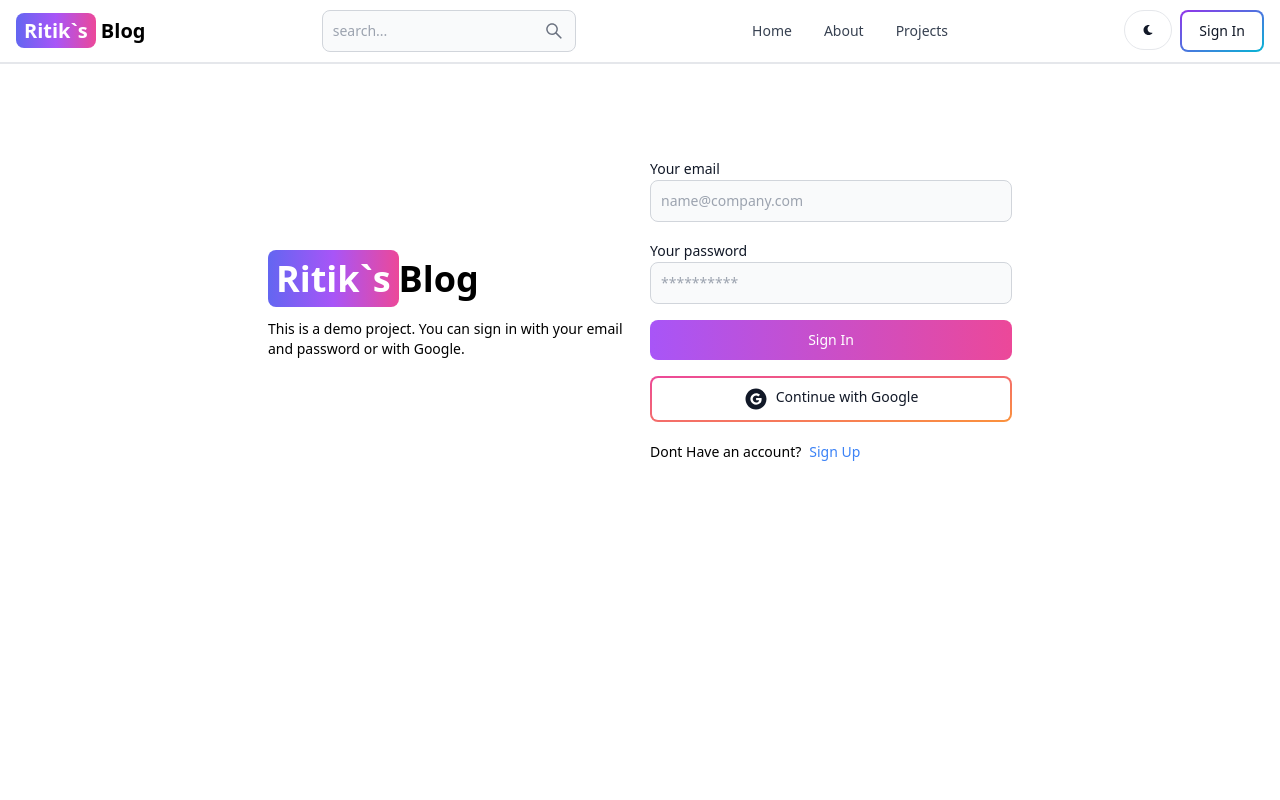
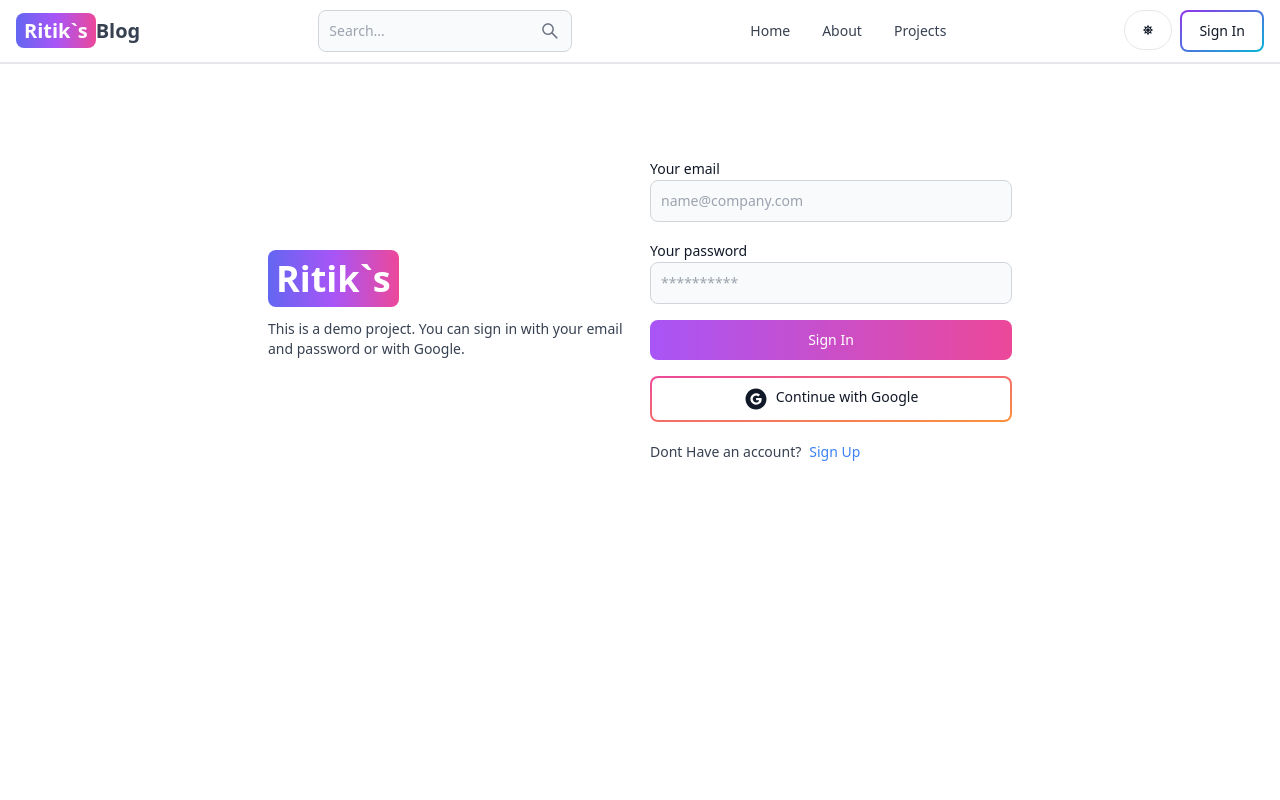
Before and after one commit to Ritikktrivedi999/MERN-Blog, a React (Vite) app in the folder client/: page /sign-in in a window 1280 px wide. Shown: the top 800 px of the page. Built offline with nearby package versions, Linux system fonts and the light colour scheme; no server answers.

Commit message:
dark and light mode implemented

```diff
--- a/client/src/Pages/Signin.jsx
+++ b/client/src/Pages/Signin.jsx
@@ -48,7 +48,7 @@ export default function SignIn() {
             <div className='flex p-3 max-w-3xl mx-auto flex-col md:flex-row md:items-center gap-5'>
                 {/* left */}
                 <div className='flex-1'>
-                    <Link to='/' className='font-bold dark:text-black text-4xl'>
+                    <Link to='/' className='font-bold dark:text-black text-4xl text-white'>
                         <span className='px-2 py-1 bg-gradient-to-r from-indigo-500 via-purple-500 to-pink-500 rounded-lg text-white'>
                             Ritik`s
                         </span>
--- a/client/src/components/Header.jsx
+++ b/client/src/components/Header.jsx
@@ -1,34 +1,115 @@
-import { Button, Navbar, TextInput } from 'flowbite-react'
-import { Link, useLocation } from 'react-router-dom'
-import { AiOutlineSearch } from 'react-icons/ai'
-import { FaMoon } from 'react-icons/fa'
+import { Avatar, Button, Dropdown, Navbar, TextInput } from 'flowbite-react';
+import { Link, useLocation, useNavigate } from 'react-router-dom';
+import { AiOutlineSearch } from 'react-icons/ai';
+import { FaMoon, FaSun } from 'react-icons/fa';
+import { useSelector, useDispatch } from 'react-redux';
+import { toggleTheme } from '../redux/theme/themeSlice';
+import { signoutSuccess } from '../redux/user/userSlice';
+import { useEffect, useState } from 'react';
 
 export default function Header() {
     const path = useLocation().pathname;
+    const location = useLocation();
+    const navigate = useNavigate();
+    const dispatch = useDispatch();
+    const { currentUser } = useSelector((state) => state.user);
+    const { theme } = useSelector((state) => state.theme);
+    const [searchTerm, setSearchTerm] = useState('');
+
+    useEffect(() => {
+        const urlParams = new URLSearchParams(location.search);
+        const searchTermFromUrl = urlParams.get('searchTerm');
+        if (searchTermFromUrl) {
+            setSearchTerm(searchTermFromUrl);
+        }
+    }, [location.search]);
+
+    const handleSignout = async () => {
+        try {
+            const res = await fetch('/api/user/signout', {
+                method: 'POST',
+            });
+            const data = await res.json();
+            if (!res.ok) {
+                console.log(data.message);
+            } else {
+                dispatch(signoutSuccess());
+            }
+        } catch (error) {
+            console.log(error.message);
+        }
+    };
+
+    const handleSubmit = (e) => {
+        e.preventDefault();
+        const urlParams = new URLSearchParams(location.search);
+        urlParams.set('searchTerm', searchTerm);
+        const searchQuery = urlParams.toString();
+        navigate(`/search?${searchQuery}`);
+    };
+
     return (
         <Navbar className='border-b-2'>
-            <Link to="/" className='self-crnter whitespace-nowrap text-sm sm:text-xl font-semibold dark:text-white'>
-                <span className='px-2 py-1 bg-gradient-to-r from-indigo-500 via-purple-500 to-pink-500 rounded-lg text-white'>Ritik`s</span> Blog
+            <Link
+                to='/'
+                className='self-center whitespace-nowrap text-sm sm:text-xl font-semibold dark:text-white'
+            >
+                <span className='px-2 py-1 bg-gradient-to-r from-indigo-500 via-purple-500 to-pink-500 rounded-lg text-white'>
+                    Ritik`s
+                </span>
+                Blog
             </Link>
-            <form>
+            <form onSubmit={handleSubmit}>
                 <TextInput
                     type='text'
-                    placeholder='search...'
+                    placeholder='Search...'
                     rightIcon={AiOutlineSearch}
                     className='hidden lg:inline'
+                    value={searchTerm}
+                    onChange={(e) => setSearchTerm(e.target.value)}
                 />
             </form>
-            <Button className='w-12 h-10 lg:hidden' color="gray" pill>
+            <Button className='w-12 h-10 lg:hidden' color='gray' pill>
                 <AiOutlineSearch />
             </Button>
             <div className='flex gap-2 md:order-2'>
-                <Button className='w-12 h-10 hidden sm:inline' color='gray' pill>
-                    <FaMoon />
+                <Button
+                    className='w-12 h-10 hidden sm:inline'
+                    color='gray'
+                    pill
+                    onClick={() => dispatch(toggleTheme())}
+                >
+                    {theme === 'light' ? <FaSun /> : <FaMoon />}
                 </Button>
-                <Link to="/sign-in"><Button gradientDuoTone='purpleToBlue' outline>Sign In</Button></Link>
+                {currentUser ? (
+                    <Dropdown
+                        arrowIcon={false}
+                        inline
+                        label={
+                            <Avatar alt='user' img={currentUser.profilePicture} rounded />
+                        }
+                    >
+                        <Dropdown.Header>
+                            <span className='block text-sm'>@{currentUser.username}</span>
+                            <span className='block text-sm font-medium truncate'>
+                                {currentUser.email}
+                            </span>
+                        </Dropdown.Header>
+                        <Link to={'/dashboard?tab=profile'}>
+                            <Dropdown.Item>Profile</Dropdown.Item>
+                        </Link>
+                        <Dropdown.Divider />
+                        <Dropdown.Item onClick={handleSignout}>Sign out</Dropdown.Item>
+                    </Dropdown>
+                ) : (
+                    <Link to='/sign-in'>
+                        <Button gradientDuoTone='purpleToBlue' outline>
+                            Sign In
+                        </Button>
+                    </Link>
+                )}
                 <Navbar.Toggle />
             </div>
-            <>
             <Navbar.Collapse>
                 <Navbar.Link active={path === '/'} as={'div'}>
                     <Link to='/'>Home</Link>
@@ -40,8 +121,6 @@ export default function Header() {
                     <Link to='/projects'>Projects</Link>
                 </Navbar.Link>
             </Navbar.Collapse>
-            </>
-
-        </Navbar >
-    )
+        </Navbar>
+    );
 }
--- /dev/null
+++ b/client/src/components/ThemeProvider.jsx
@@ -0,0 +1,19 @@
+import { useSelector } from "react-redux";
+import PropTypes from 'prop-types';
+
+export default function ThemeProvider({ children }) {
+    const { theme } = useSelector((state) => state.theme);
+    const isDarkMode = theme === 'dark';
+
+    return (
+        <div className={isDarkMode ? 'dark' : ''}>
+            <div className={isDarkMode ? 'bg-[rgb(16,23,42)] text-gray-200' : 'bg-white text-gray-700 min-h-screen'} >
+                {children}
+            </div>
+        </div>
+    );
+}
+
+ThemeProvider.propTypes = {
+    children: PropTypes.node.isRequired,
+};
--- a/client/src/main.jsx
+++ b/client/src/main.jsx
@@ -1,15 +1,18 @@
-import ReactDOM from 'react-dom/client'
-import App from './App.jsx'
-import './index.css'
-import { Provider } from 'react-redux'
-import { store, persistor } from "./redux/store.js"
-import { PersistGate } from 'redux-persist/integration/react'
+
+import ReactDOM from 'react-dom/client';
+import App from './App.jsx';
+import './index.css';
+import { store, persistor } from './redux/store.js';
+import { Provider } from 'react-redux';
+import { PersistGate } from 'redux-persist/integration/react';
+import ThemeProvider from './components/ThemeProvider.jsx';
+
 ReactDOM.createRoot(document.getElementById('root')).render(
   <PersistGate persistor={persistor}>
     <Provider store={store}>
-      <App />
+      <ThemeProvider>
+        <App />
+      </ThemeProvider>
     </Provider>
   </PersistGate>
-
-
-)
+);
--- a/client/src/redux/store.js
+++ b/client/src/redux/store.js
@@ -2,9 +2,11 @@ import { configureStore, combineReducers } from "@reduxjs/toolkit";
 import userReducer from "./user/userSlice";
 import { persistReducer, persistStore } from "redux-persist";
 import storage from "redux-persist/lib/storage";
+import themeReducer from "./theme/themeSlice";
 
 const rootReducer = combineReducers({
   user: userReducer,
+  theme: themeReducer,
 });
 
 const persistConfig = {
--- /dev/null
+++ b/client/src/redux/theme/themeSlice.js
@@ -0,0 +1,19 @@
+import { createSlice } from "@reduxjs/toolkit";
+
+const initialState = {
+  theme: "light",
+};
+
+const themeSlice = createSlice({
+  name: "theme",
+  initialState,
+  reducers: {
+    toggleTheme: (state) => {
+      state.theme = state.theme == "light" ? "dark" : "light";
+    },
+  },
+});
+
+export const { toggleTheme } = themeSlice.actions;
+
+export default themeSlice.reducer;
```
Lines whose indentation alone changed are shown as unchanged.
